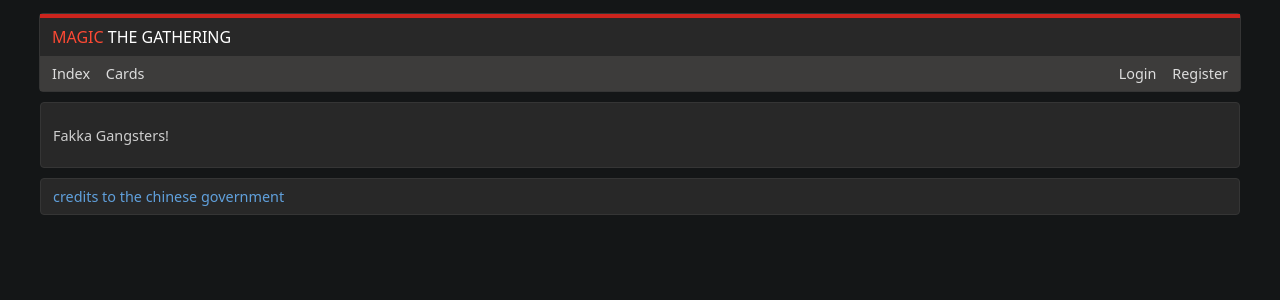
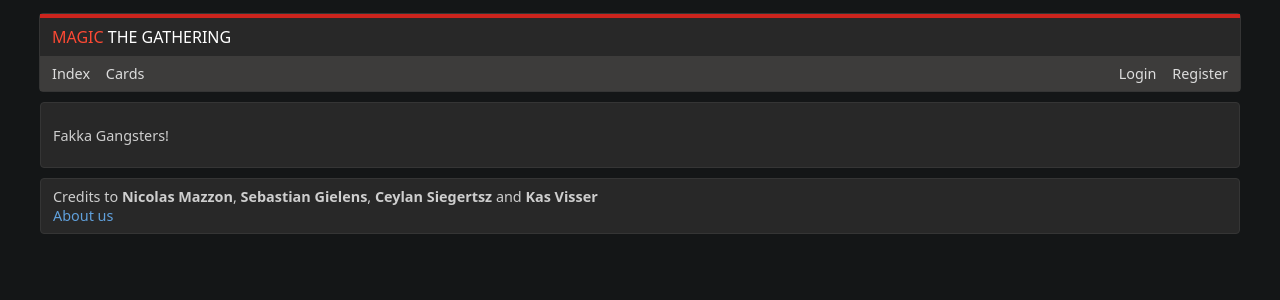
Before and after one commit to Melle704/Webtechnologie-UvA-2023, a PHP site: page /about.php in a window 1280 px wide. Shown: the top 300 px of the page. Run offline with PHP 8.4, Linux system fonts and the light colour scheme.

Commit message:
Fixup about page.

```diff
--- a/html/about.php
+++ b/html/about.php
@@ -13,40 +13,23 @@
 </head>
 
 <body>
-    <div class="box">
-        <div class="box-head">
-            <div class="box-row">
-                <div class="box-title">
-                    <span>MAGIC</span> THE GATHERING
-                </div>
-            </div>
-            <div class="box-row box-light">
-                <div class="box-left">
-                    <ul>
-                        <li><a href="index.php">Index</a></li>
-                        <li><a href="cards.php">Cards</a></li>
-                    </ul>
-                </div>
-                <div class="box-right">
-                    <ul>
-                        <li><a href="login.php">Login</a></li>
-                        <li><a href="register.php">Register</a></li>
-                    </ul>
-                </div>
-            </div>
-        </div>
-    </div>
+<?php include_once "header.php";?>
 
 <div class="box box-row">
-        <form action="/register.php?register/register" method="post" onsubmit="this.register.disabled=true;if(process_form(this)){return true;}else{this.register.disabled=false;return false;}">
-        </form>
     <p>
     Fakka Gangsters!
     </p>
 </div>
 
 <div class="box box-row">
-        <a href="https://cloudfront-us-east-1.images.arcpublishing.com/metroworldnews/IFAKFZOGE5GXRBOPSAXN334SOY.jpg" target="_blank">credits to the chinese government</a>
+    Credits to
+    <b>Nicolas Mazzon</b>,
+    <b>Sebastian Gielens</b>,
+    <b>Ceylan Siegertsz</b> and
+    <b>Kas Visser</b>
+    <br>
+    <a href="/about.php">About us</a></li>
+    <br>
 </div>
 
 </body>
--- a/html/css/style.css
+++ b/html/css/style.css
@@ -107,6 +107,10 @@ ul {
     display: inline;
 }
 
+.box-row br {
+    margin-bottom: 3px;
+}
+
 .box-left {
   float: left;
 }
```
Also changed, not shown: html/cards.php (+8 -1 lines), html/index.php (+8 -7 lines), html/login.php (+9 -2 lines), html/profile.php (+8 -1 lines), html/register.php (+8 -1 lines). Lines whose indentation alone changed are shown as unchanged.
